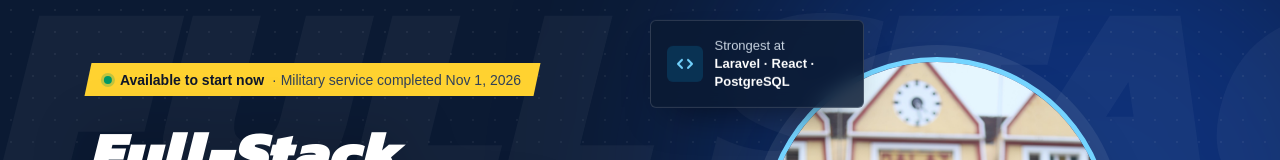
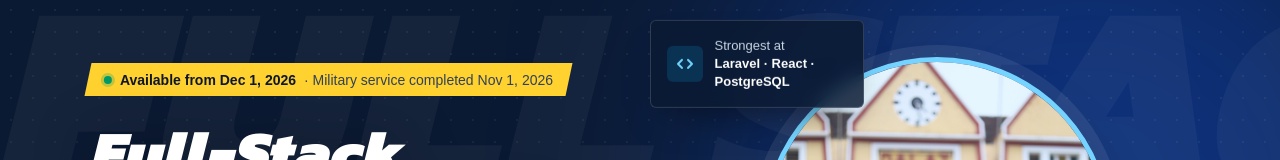
Before and after one commit to ozoneaik/aof-portfolio, a Next.js app: page /en in a window 1280 px wide. Shown: the part 140-300 px from the top of the page. Built offline with nearby package versions, Linux system fonts and the light colour scheme; no server answers; the database is empty; a web font is replaced by a local one.

Commit message:
change cv

```diff
--- a/src/app/[lang]/opengraph-image.tsx
+++ b/src/app/[lang]/opengraph-image.tsx
@@ -42,7 +42,7 @@ export default async function Image() {
                         }}
                     >
                         <div style={{ width: 14, height: 14, borderRadius: 7, background: "#10b981", marginRight: 12 }} />
-                        Available to start now
+                        Available from Dec 1, 2026
                     </div>
                 </div>
                 <div
--- a/src/data/portfolio.ts
+++ b/src/data/portfolio.ts
@@ -17,9 +17,9 @@ export const profile = {
     } as T,
     location: { th: "จตุจักร, กรุงเทพฯ", en: "Chatuchak, Bangkok", zh: "曼谷 乍都乍" } as T,
     status: {
-        th: "พร้อมเริ่มงานทันที",
-        en: "Available to start now",
-        zh: "可立即入职",
+        th: "พร้อมเริ่มงาน 1 ธ.ค. 2569",
+        en: "Available from Dec 1, 2026",
+        zh: "可于 2026 年 12 月 1 日入职",
     } as T,
     statusNote: {
         th: "ปลดประจำการแล้ว 1 พ.ย. 2569",
```
Also changed, not shown: 2 other files (tests, documents, lock files or other folders).
